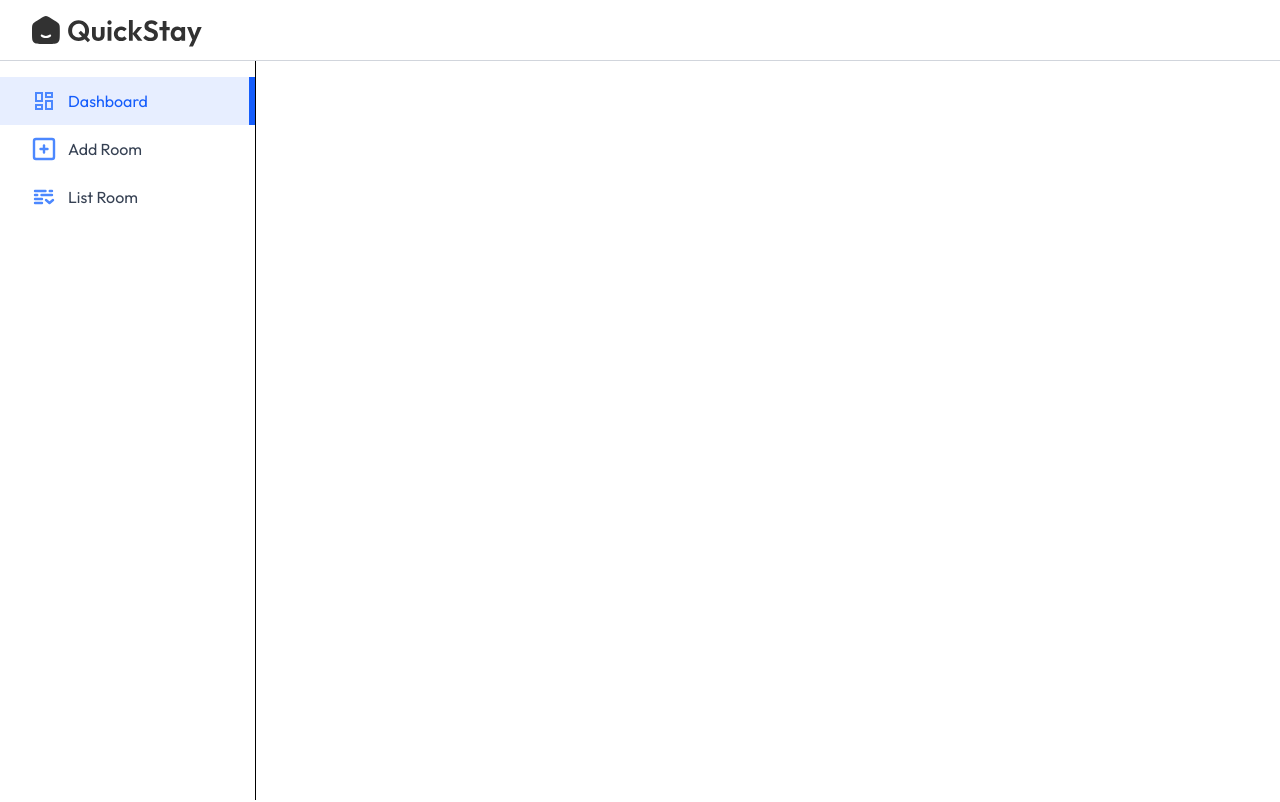
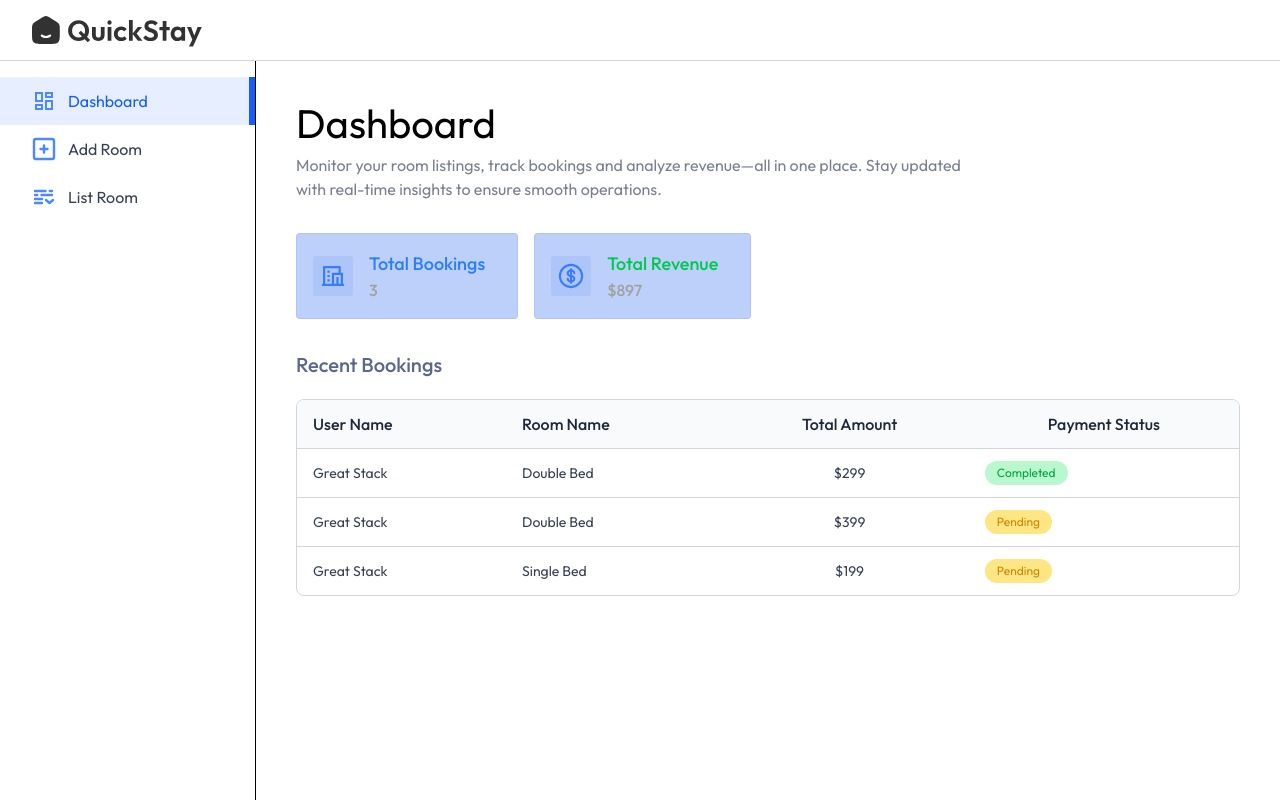
Before and after one commit to abhinavpal2405/Hotel-Booking, a React (Vite) app in the folder client/: page /owner in a window 1280 px wide. Shown: the top 802 px of the page. Built offline with nearby package versions, Linux system fonts and the light colour scheme; a web font is replaced by a local one.

Commit message:
dashboard complete

```diff
--- a/client/src/pages/hotelOwner/Dashboard.jsx
+++ b/client/src/pages/hotelOwner/Dashboard.jsx
@@ -1,11 +1,76 @@
-import React from 'react'
+import React, { useState } from 'react';
+import Title from '../../components/Title';
+import { assets, dashboardDummyData } from '../../assets/assets';
 
 const Dashboard = () => {
+  const [dashboardData, setDashboardData] = useState(dashboardDummyData);
+
   return (
     <div>
+      <Title
+        align="left"
+        font="outfit"
+        title="Dashboard"
+        subtitle="Monitor your room listings, track bookings and analyze revenue—all in one place. Stay updated with real-time insights to ensure smooth operations."
+      />
 
+      <div className="flex gap-4 my-8 flex-wrap">
+        {/* Total Booking */}
+        <div className="bg-primary/30 border border-primary/10 rounded flex p-4 pr-8 items-center">
+          <img src={assets.totalBookingIcon} alt="total-booking" className="max-sm:hidden h-10" />
+          <div className="flex flex-col sm:ml-4 font-medium">
+            <p className="text-blue-500 text-lg">Total Bookings</p>
+            <p className="text-neutral-400 text-base">{dashboardData.totalBookings}</p>
+          </div>
+        </div>
+
+        {/* Revenue */}
+        <div className="bg-primary/30 border border-primary/10 rounded flex p-4 pr-8 items-center">
+          <img src={assets.totalRevenueIcon} alt="revenue" className="max-sm:hidden h-10" />
+          <div className="flex flex-col sm:ml-4 font-medium">
+            <p className="text-green-500 text-lg"> Total Revenue</p>
+            <p className="text-neutral-400 text-base">${dashboardData.totalRevenue}</p>
+          </div>
+        </div>
+      </div>
+      {/*recent boook*/}
+      <h2 className='text-xl text-blue-950/70 font-medium mb-5'>Recent Bookings</h2>
+      <div className='w-full max-w-3x text-left border border-gray-300 rounded-lg max-h-80 overflow-y-scroll'>
+        <table className='w-full'>
+          <thead className='bg-gray-50'>
+            <tr>
+              <th className='py-3 px-4 text-gray-800 font-medium'>User Name</th>
+              <th className='py-3 px-4 text-gray-800 font-medium max-sm:hidden '>Room Name</th>
+              <th className='py-3 px-4 text-gray-800 font-medium text-center'>Total Amount</th>
+              <th className='py-3 px-4 text-gray-800 font-medium text-center'>Payment Status</th>
+            </tr>
+
+          </thead>
+          <tbody className='text-sm'>
+            {dashboardData.bookings.map((item,index)=>(
+              <tr key={index}>
+                <td className='py-3 px-4 text-gray-700 border-t border-gray-300'>
+                  {item.user.username}
+                </td>
+                <td className='py-3 px-4 text-gray-700 border-t border-gray-300 max-sm:hidden'>
+                  {item.room.roomType}
+                </td>
+                <td className='py-3 px-4 text-gray-700 border-t border-gray-300 text-center'>
+                  ${item.totalPrice}
+                </td>
+                <td className='py-3 px-4 text-gray-700 border-t border-gray-300'>
+                  <button className={`py-1 px-3 text-xs rounded-full mx-auto
+                  ${item.isPaid ? 'bg-green-200 text-green-600':'bg-amber-200 text-yellow-600'}`}>
+                    {item.isPaid ? 'Completed' : 'Pending'}
+                  </button>
+                </td>
+              </tr>
+            ))}
+          </tbody>
+        </table>
+      </div>
     </div>
-  )
-}
+  );
+};
 
-export default Dashboard
+export default Dashboard;
```
